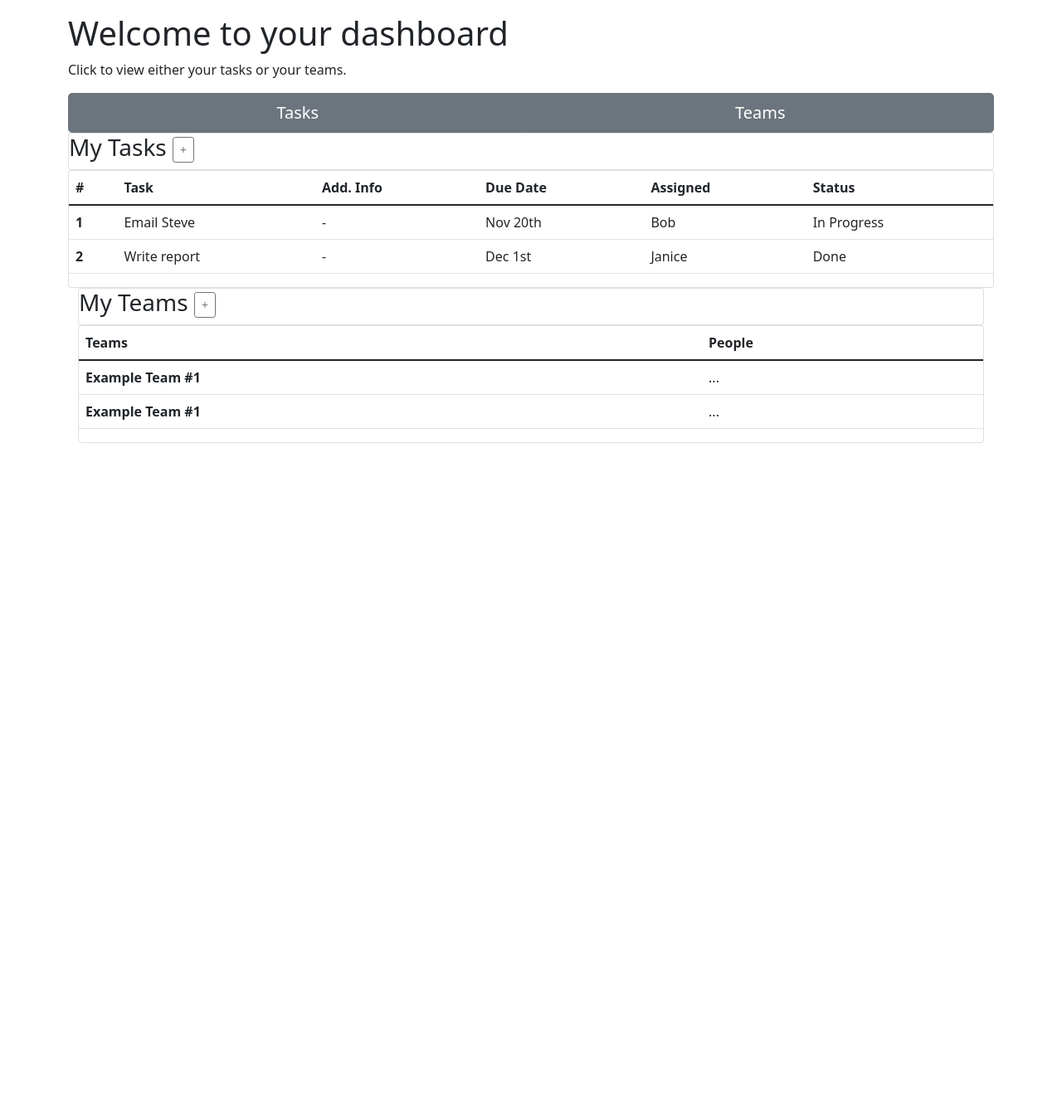
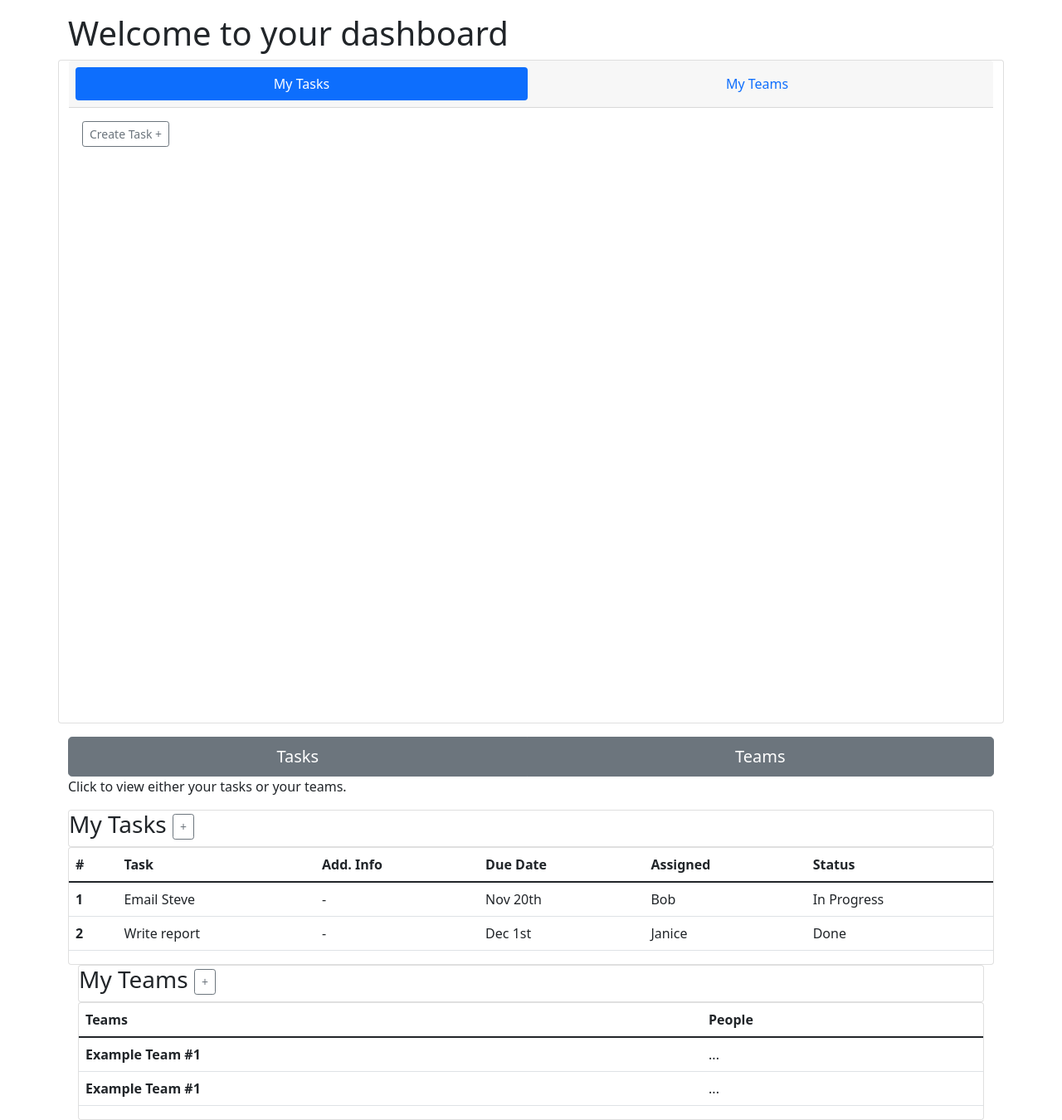
Before and after one commit to sun122112/Rhinoceros, a Django app: template tasks/templates/dashboard.html in a window 1280 px wide. Shown: the part 56-1406 px from the top of the page at 83% size. Before the commit the page ends 590 px from the top, so only its background shows below. Run offline with Django 3.2, Linux system fonts and the light colour scheme; the template is opened without the code that fills it, so the values that code supplies are empty; some libraries are stand-ins or nearby versions.

Commit message:
Change dashboard layout

```diff
--- a/tasks/templates/dashboard.html
+++ b/tasks/templates/dashboard.html
@@ -9,15 +9,51 @@
 </div>
 
 
+
+
+
+<!--alternative container-->
+<!--1 card for everything-->
+<div class = "container vh-100 mb-3">
+  <div class = "row h-100">
+    <div class="card">
+      <div class="card-header">
+        <ul class="nav nav-pills card-header-pills nav-fill">
+          <li class="nav-item">
+            <a class="nav-link active" href="#">My Tasks</a>
+          </li>
+          <li class="nav-item">
+            <a class="nav-link" href="#">My Teams</a>
+          </li>
+        </ul>
+      </div>
+      <div class="card-body">
+        <div id="myTasks" class="tab-content">
+          <!-- Content for My Tasks -->
+          <button class="btn btn-sm btn-outline-secondary text-left">Create Task +</button>
+        </div>
+        <div id="myTeams" class="tab-content">
+          <!-- Content for My Teams -->
+
+        </div>
+
+      </div>
+    </div>
+  </div>
+</div>
+
+
+
 <div class = "container"> <!-- container for 'Tasks' & 'Teams' Button -->
   <div class = "row">
-      <p>Click to view either your tasks or your teams.</p>
+
       <div class = "btn-group" role = "group" aria-label = "View Teams/Tasks button group">
 
         <button type="button" class = "btn btn-secondary btn-lg btn-block ">Tasks</button>
         <button type="button" class = "btn btn-secondary btn-lg btn-block ">Teams</button>
 
       </div>
+      <p>Click to view either your tasks or your teams.</p>
   </div>
 </div>
 
```
